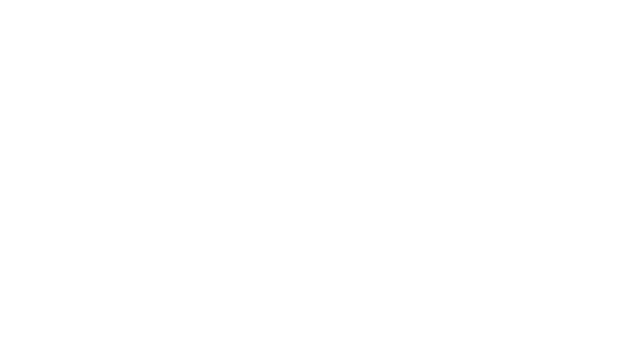
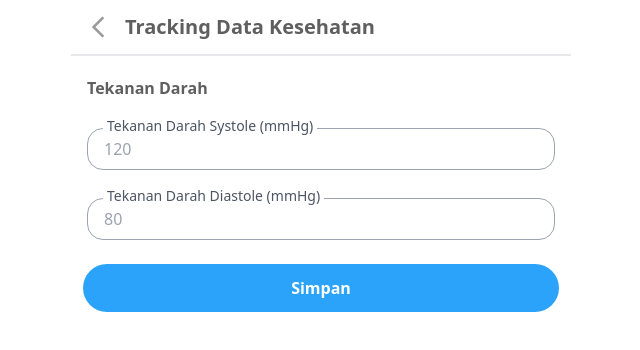
Before and after one commit to Personal-Health-Record/phr_frontend, a React (Create React App) app: page /monitoring/darah/change in a window 1280 px wide. Before the commit this address had no page. Shown: the top 350 px of the page, without its empty margins (319-959 px from the left). Built offline with nearby package versions, Linux system fonts and the light colour scheme.

Commit message:
feat: implement change tekanan darah

```diff
--- /dev/null
+++ b/src/helpers/tekananDarahHelpers.ts
@@ -0,0 +1,32 @@
+import { useEffect, useState } from "react";
+import { TekananDarah } from "../routes/MonitoringPage/constants";
+
+export const useGetTekananDarah = () => {
+  const [tekananDarah, setTekananDarah] = useState<TekananDarah>();
+
+  useEffect(() => {
+    if (!tekananDarah && typeof window !== "undefined") {
+      const tekananDarahStorage = localStorage.getItem("tekananDarahStorage");
+      if (tekananDarahStorage) {
+        setTekananDarah(JSON.parse(tekananDarahStorage));
+        return;
+      }
+
+      setTekananDarah({
+        diastole: 80,
+        systole: 120,
+      });
+    }
+  }, [tekananDarah]);
+
+  return {
+    tekananDarah,
+  };
+};
+
+export const setTekananDarah = ({ systole, diastole }: TekananDarah) => {
+  localStorage.setItem(
+    "tekananDarahStorage",
+    JSON.stringify({ systole, diastole })
+  );
+};
--- /dev/null
+++ b/src/routes/MonitoringPage/InsertTekananDarahPage/index.tsx
@@ -0,0 +1,61 @@
+import { useEffect, useState } from "react";
+import { useNavigate } from "react-router-dom";
+import { setUserPhysique } from "../../../helpers/dataTrackerHelper";
+import Header from "../../../components/Header";
+import TextInput from "../../../components/TextInput";
+import { setTekananDarah } from "../../../helpers/tekananDarahHelpers";
+
+const InsertDataTekananDarahPage = () => {
+  const navigate = useNavigate();
+  const [systole, setSystole] = useState(0);
+  const [diastole, setDiastole] = useState(0);
+
+  useEffect(() => {
+    console.log({ systole, diastole });
+  }, [diastole, systole]);
+
+  const handleSubmit = () => {
+    setTekananDarah({
+      diastole: diastole,
+      systole: systole,
+    });
+
+    navigate(-1);
+  };
+
+  return (
+    <div className="flex flex-col">
+      <Header title="Tracking Data Kesehatan" />
+
+      <div className="flex flex-col w-full gap-3">
+        <h3 className="font-semibold text-mainGrey pl-4 mt-5">Tekanan Darah</h3>
+        <TextInput
+          label="Tekanan Darah Systole (mmHg)"
+          onChange={(e) => {
+            setSystole(e);
+          }}
+          placeholder="120"
+          type="number"
+        />
+
+        <TextInput
+          label="Tekanan Darah Diastole (mmHg)"
+          onChange={(e) => {
+            setDiastole(e);
+          }}
+          placeholder="80"
+          type="number"
+        />
+
+        <button
+          className="bg-mainBlue rounded-3xl text-white font-semibold py-3 px-10 mx-3 mt-3"
+          onClick={handleSubmit}
+        >
+          Simpan
+        </button>
+      </div>
+    </div>
+  );
+};
+
+export default InsertDataTekananDarahPage;
--- a/src/routes/MonitoringPage/components/TargetSection/index.tsx
+++ b/src/routes/MonitoringPage/components/TargetSection/index.tsx
@@ -3,8 +3,10 @@
   useGetAktifitasFisik,
   useGetAktifitasTargetFisik,
 } from "../../../../helpers/aktifitasFisikHelper";
+import { useGetTekananDarah } from "../../../../helpers/tekananDarahHelpers";
 
 const TargetSection = () => {
+  const { tekananDarah } = useGetTekananDarah();
   const { aktifitasFisik } = useGetAktifitasFisik();
   const { durasiTargetFisik } = useGetAktifitasTargetFisik();
   const navigate = useNavigate();
@@ -13,6 +15,10 @@
     aktifitasFisik?.reduce((acc, current) => {
       return acc + current.duration;
     }, 0) || 0;
+
+  const handleClickTekananDarah = () => {
+    navigate("/monitoring/darah/change");
+  };
 
   return (
     <div className="flex flex-col">
@@ -58,7 +64,10 @@
         </div>
       </div>
 
-      <div className="flex flex-col mt-5 shadow-md p-3 rounded-xl gap-2">
+      <div
+        className="flex flex-col mt-5 shadow-md p-3 rounded-xl gap-2"
+        onClick={handleClickTekananDarah}
+      >
         <div className="flex justify-between">
           <p className="text-sm">Tekanan Darah</p>
           <p className="text-sm">Normal</p>
@@ -70,7 +79,7 @@
               <p className="text-xs text-lightGrey">SYSTOLE</p>
               <p className="text-xs text-mainGrey">mmHg</p>
             </div>
-            <p className="text-xs font-bold">120</p>
+            <p className="text-xs font-bold">{tekananDarah?.systole || 0}</p>
           </div>
 
           <div className="flex items-center gap-8">
@@ -78,7 +87,7 @@
               <p className="text-xs text-lightGrey">DIASTOLE</p>
               <p className="text-xs text-mainGrey">mmHg</p>
             </div>
-            <p className="text-xs font-bold">80</p>
+            <p className="text-xs font-bold">{tekananDarah?.diastole || 0}</p>
           </div>
         </div>
       </div>
--- a/src/routes/MonitoringPage/constants/index.ts
+++ b/src/routes/MonitoringPage/constants/index.ts
@@ -101,6 +101,11 @@
   latestUpdate: string;
 };
 
+export type TekananDarah = {
+  systole: number;
+  diastole: number;
+};
+
 export const dummyUserPhysique: PhysiqueData = {
   height: 170,
   weight: 80,
--- a/src/routes/index.tsx
+++ b/src/routes/index.tsx
@@ -62,6 +62,7 @@
 import KonsumsiMakananTargetPage from "./MonitoringPage/KonsumsiMakananTargetPage";
 import MonitoringAktifitasPage from "./MonitoringPage/MonitoringAktifitasPage";
 import UbahTargetFisikpage from "./MonitoringPage/UbahTargetFisikPage";
+import InsertDataTekananDarahPage from "./MonitoringPage/InsertTekananDarahPage";
 
 const MainRoutes = () => {
   return (
@@ -156,6 +157,10 @@
         element={<UbahTargetFisikpage />}
       />
       <Route
+        path="/monitoring/darah/change"
+        element={<InsertDataTekananDarahPage />}
+      />
+      <Route
         path="/monitoring/makanan/insert"
         element={<InsertKonsumsiMakananPage />}
       />
```
